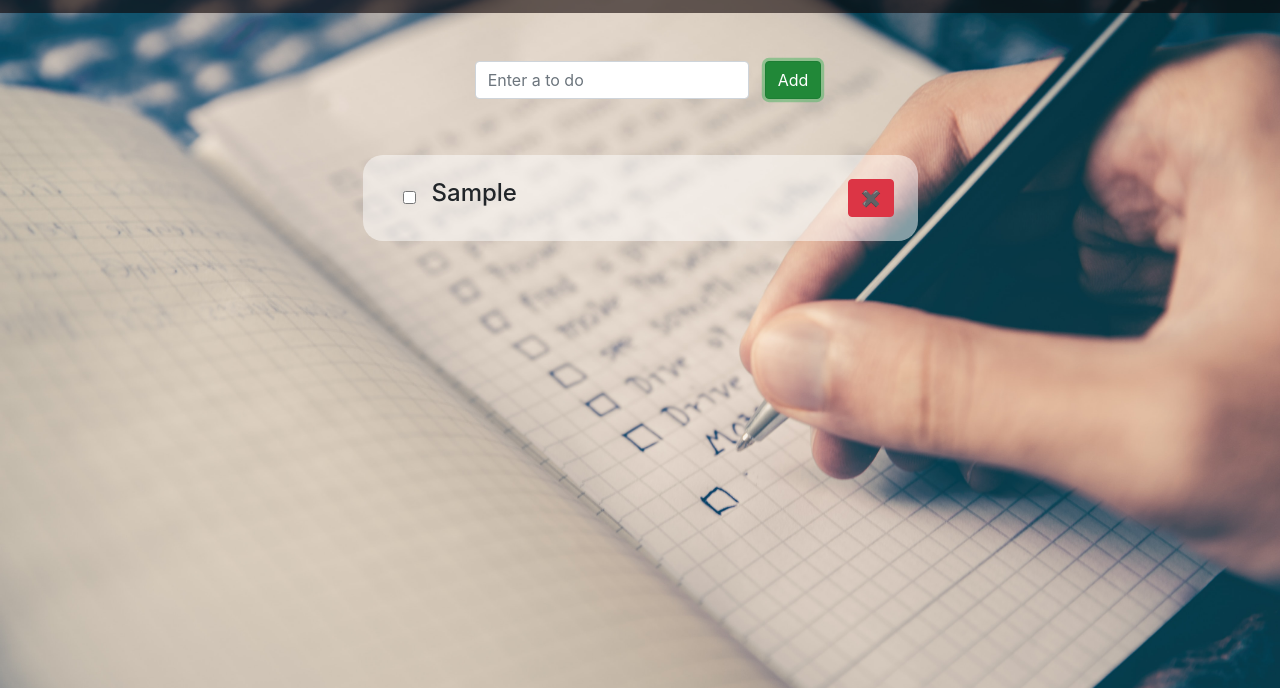
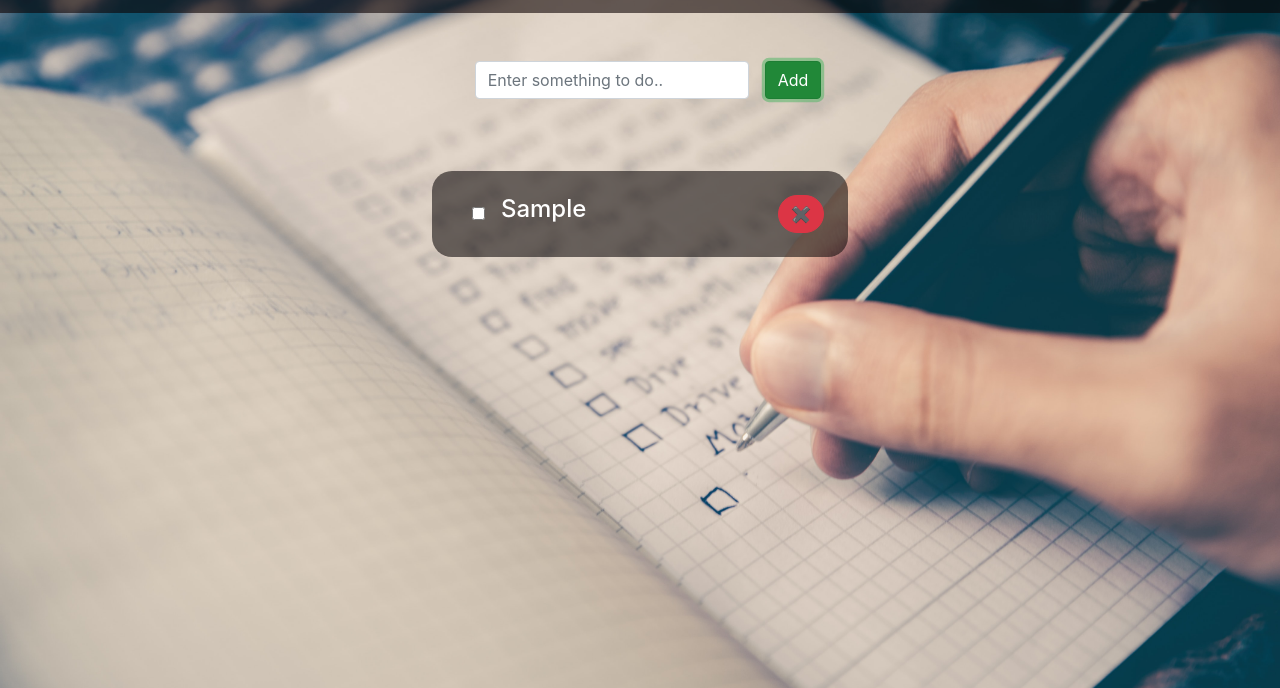
Before and after one commit to joy012/to-do-list, a plain HTML site: page index.html in a window 1280 px wide. Both pictures are taken after typing "Sample" into the empty fields and a click on the button "Add". Shown: the part 112-800 px from the top of the page. Drawn offline with nearby package versions, Linux system fonts and the light colour scheme.

Commit message:
final check

```diff
--- a/index.html
+++ b/index.html
@@ -3,7 +3,7 @@
 <head>
     <meta charset="UTF-8">
     <meta name="viewport" content="width=device-width, initial-scale=1.0">
-    <title>Make Your To Do List</title>
+    <title>Panda To Do List</title>
     <link rel="stylesheet" href="https://stackpath.bootstrapcdn.com/bootstrap/4.5.2/css/bootstrap.min.css" integrity="sha384-JcKb8q3iqJ61gNV9KGb8thSsNjpSL0n8PARn9HuZOnIxN0hoP+VmmDGMN5t9UJ0Z" crossorigin="anonymous">
     <link rel="stylesheet" href="style.css">
 </head>
@@ -16,7 +16,7 @@
     <div class="container text-center">
         <form id="toDoForm" class="form-inline text-center py-5 justify-content-center">
             <div class="form-group mx-sm-3 mb-2">
-                <input type="text" id="inputVal" class="form-control" placeholder="Enter a to do">
+                <input type="text" id="inputVal" class="form-control" placeholder="Enter something to do..">
             </div>
             <button type="submit" id="submit" class="btn btn-success mb-2">Add</button>
         </form>
--- a/script.js
+++ b/script.js
@@ -35,12 +35,12 @@ const showToDo = () => {
 
     for (let i = 0; i < toDos.length; i++) {
         toDoList.innerHTML +=
-        `<div id='single-toDo' class="p-4 my-3col-sm-9 mx-auto d-flex justify-content-between align-items-center">
+        `<div id='single-toDo' class="p-4 my-3 col-sm-9 mx-auto d-flex justify-content-between align-items-center">
             <div class="form-check form-check-inline">
                 <input class="form-check-input mx-3" type="checkbox" id="inlineCheckbox1">
-                <label class="form-check-label" for="inlineCheckbox1"><h4>${toDos[i].toDoText}</h4></label>
+                <label class="form-check-label" for="inlineCheckbox1"><h4 class=" text-white">${toDos[i].toDoText}</h4></label>
             </div>
-            <button onclick="deleteToDo(${toDos[i].id})" class="btn btn-danger text-white">✖</button>
+            <button onclick="deleteToDo(${toDos[i].id})" class="btn btn-danger rounded-pill">✖</button>
         </div>`;
     }
 }
--- a/style.css
+++ b/style.css
@@ -1,12 +1,12 @@
 
 body{
-    background: url('image/bg.jpg.jpg');
+    background: url('image/bg.jpg.jpg') fixed;
     background-size: cover;
 }
 header{
     background: rgba(14, 3, 3, 0.6);
 }
 #single-toDo{
-    background: rgba(255, 255, 255, 0.5);
+    background: rgba(20, 16, 16, 0.6);
     border-radius: 20px;
 }
```
